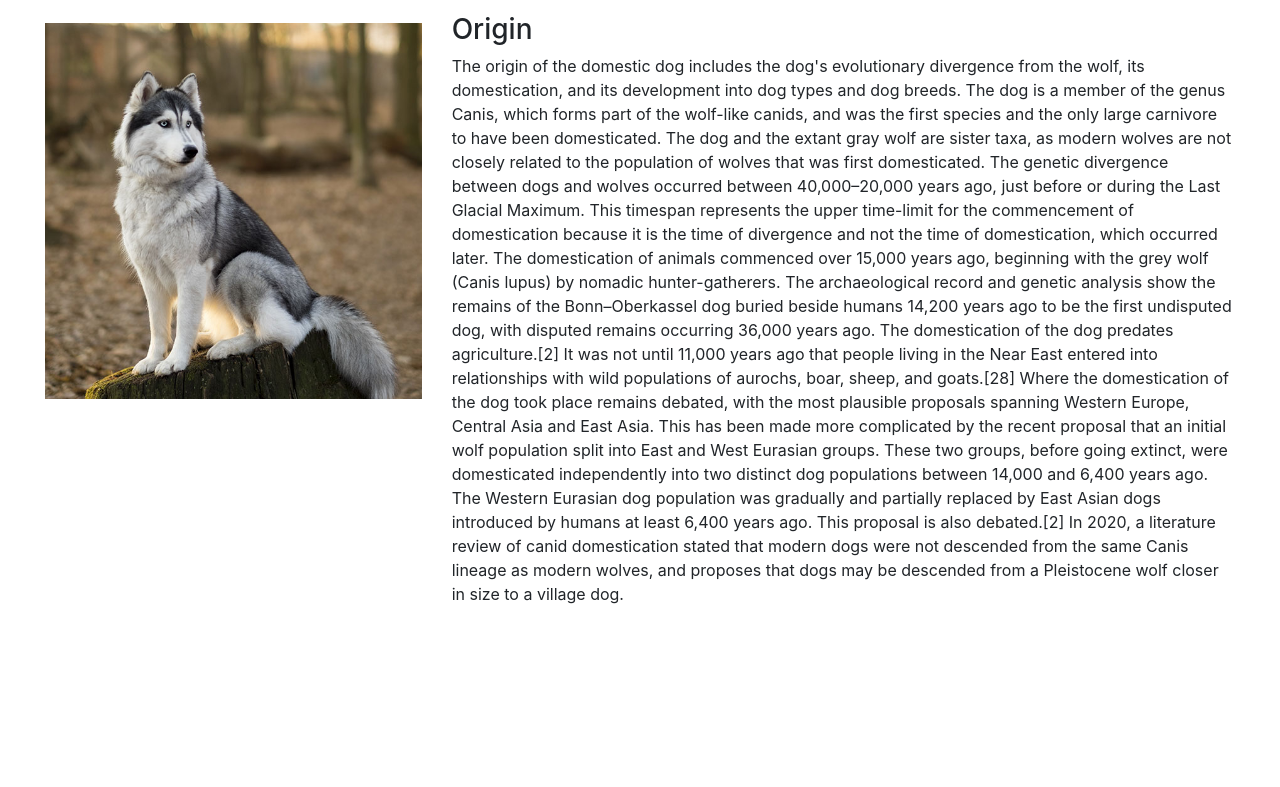
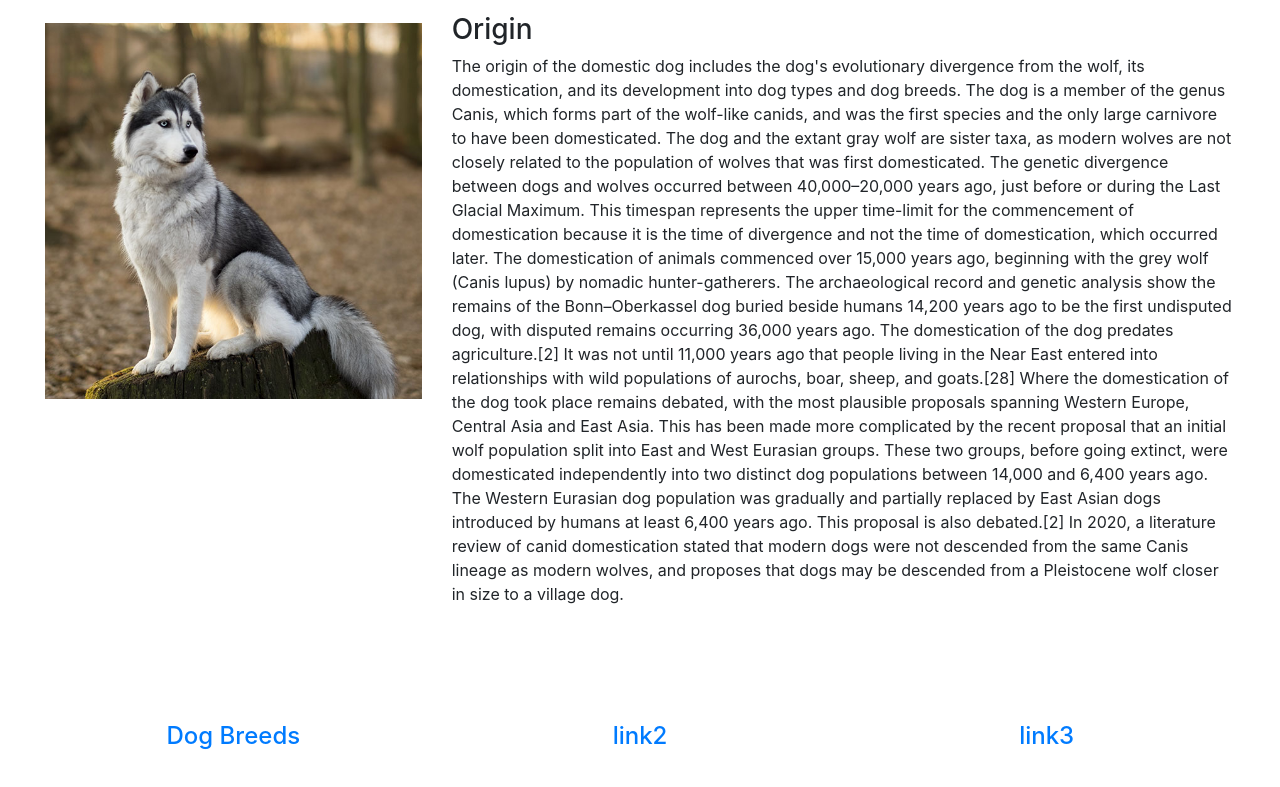
Before and after one commit to rajreet/project0, a plain HTML site: page index.html in a window 1280 px wide. Shown: the part 441-1228 px from the top of the page. Before the commit the page ends 1093 px from the top, so only its background shows below. Drawn offline with nearby package versions, Linux system fonts and the light colour scheme.

Commit message:
added links

```diff
--- a/index.html
+++ b/index.html
@@ -7,7 +7,7 @@
     </head>
 
     <body>
-        <h1>Welcome to Just Dogs!</h1>
+        <h1 id="title-main">Welcome to Just Dogs!</h1>
         <div class="container-fluid">
             <div class="row">
                 <div id="info" class="col-8" >
@@ -45,6 +45,18 @@
                         In 2020, a literature review of canid domestication stated that modern dogs were not descended from the same Canis lineage as modern wolves, and proposes that dogs may be descended from a Pleistocene wolf closer in size to a village dog. </p>
                 </div>
             </div>
+
+            <div class="row" style="margin-top: 100px;">
+                <div class="col">
+                    <a class="links" href="#"><h4>Dog Breeds</h4></a>
+                </div>
+                <div class="col">
+                    <a class="links" href="#"><h4>link2</h4></a>
+                </div>
+                <div class="col">
+                    <a class="links" href="#"><h4>link3</h4></a>
+                </div>
+            </div>
         </div>
     </body>
 </html>
--- a/styles.css
+++ b/styles.css
@@ -4,7 +4,7 @@ body{
 
 }
 
-h1{
+#title-main{
     margin-bottom: 30px;
     text-align: center;
 }
@@ -14,6 +14,10 @@ h1{
     width:100%;
 }
 
+.links{
+    text-align:center;
+}
+
 
 /* #info{
     width: 60%;
```
Also changed, not shown: dog0.jfif (deleted).
